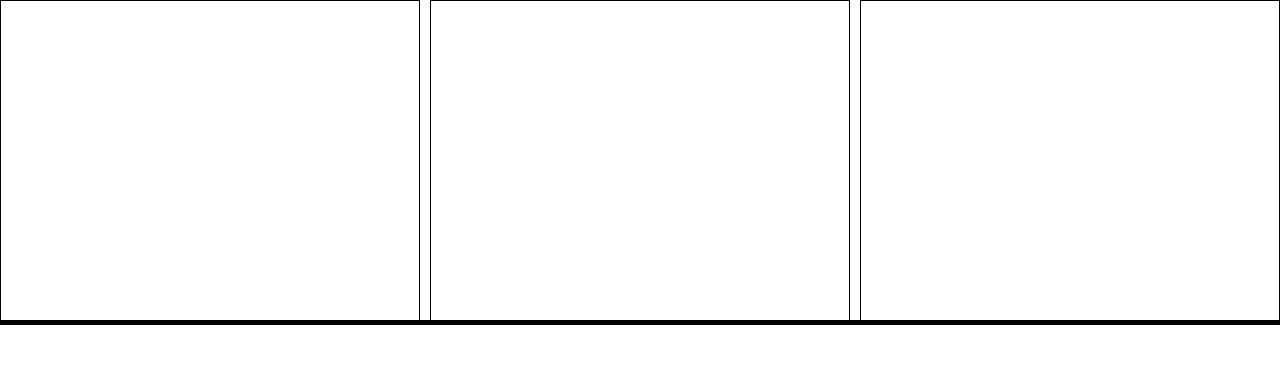
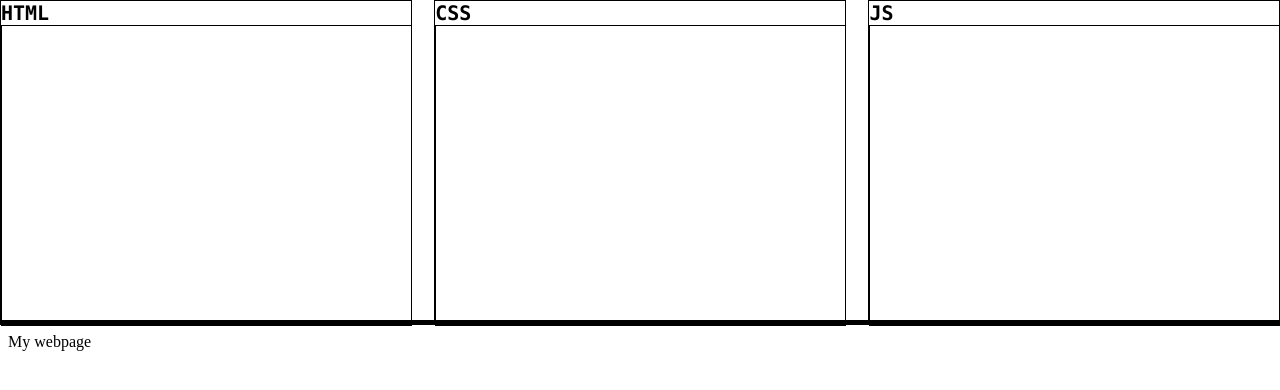
Before and after one commit to sklizkiygad/craftcode, a React (Create React App) app: page / in a window 1280 px wide. Shown: the top 390 px of the page. Built offline with nearby package versions, Linux system fonts and the light colour scheme.

Commit message:
start iframe

```diff
--- a/package.json
+++ b/package.json
@@ -1,5 +1,4 @@
 {
-  "homepage": "http://sklizkiygad.github.io/craftcode",
   "name": "craftcode",
   "version": "0.1.0",
   "private": true,
--- a/src/components/CssEditor/CssEditor.js
+++ b/src/components/CssEditor/CssEditor.js
@@ -4,6 +4,8 @@ import './CssEditor.css';
 const CssEditor = () => {
     return (
         <div className="css-editor editor">
+            <h4 className="editor__heading">CSS</h4>
+            <div className="editor__content" contentEditable/>
 
         </div>
     );
--- a/src/components/HtmlEditor/HtmlEditor.js
+++ b/src/components/HtmlEditor/HtmlEditor.js
@@ -4,11 +4,8 @@ import './HtmlEditor.css';
 const HtmlEditor = () => {
     return (
         <div className="html-editor editor" >
-
-
-
-
-
+            <h4 className="editor__heading">HTML</h4>
+            <div className="editor__content" contentEditable/>
         </div>
     );
 };
--- /dev/null
+++ b/src/components/IframeViewer/IframeViewer.css
@@ -0,0 +1,5 @@
+.iframe-viewer{
+    height: 100vh;
+    width: 100%;
+    border: none;
+}
--- /dev/null
+++ b/src/components/IframeViewer/IframeViewer.js
@@ -0,0 +1,20 @@
+import React from 'react';
+import './IframeViewer.css';
+
+const IframeViewer = ({htmlContent='',cssContent='',jsContent=''}) => {
+
+
+    const getBlobURL = (code, type) => {
+        const blob = new Blob([code], { type })
+        return URL.createObjectURL(blob)
+    }
+
+    console.log(getBlobURL('<p>My webpage</p>', 'text/html'))
+
+    return (
+        <iframe src={getBlobURL('<p>My webpage</p>', 'text/html')} className="iframe-viewer">
+        </iframe>
+    );
+};
+
+export default IframeViewer;
--- a/src/components/JsEditor/JsEditor.js
+++ b/src/components/JsEditor/JsEditor.js
@@ -5,7 +5,8 @@ import './JsEditor.css';
 const JsEditor = () => {
     return (
         <div className="js-editor editor">
-
+            <h4 className="editor__heading">JS</h4>
+            <div className="editor__content" contentEditable/>
         </div>
     );
 };
--- a/src/components/MainPageEditors/MainPageEditors.css
+++ b/src/components/MainPageEditors/MainPageEditors.css
@@ -1,9 +1,9 @@
 .main-page__editors{
     display: flex;
-    gap: 10px;
     height: 40vh;
     position: relative;
     padding-bottom: 5px;
+    justify-content: space-between;
 
 }
 
@@ -15,3 +15,16 @@
     position: absolute;
     bottom: 0;
 }
+.editor__content{
+    border: 1px solid black;
+    width: calc(100% - 11px);
+    max-width: calc(100% - 11px);
+    height: calc(100% - 31px);
+    padding: 5px;
+    outline: none;
+    overflow: auto;
+
+}
+.editor__heading{
+    font-size: 20px;
+}
--- a/src/components/css/style.css
+++ b/src/components/css/style.css
@@ -1,4 +1,5 @@
 *{
     margin: 0;
     padding: 0;
+    font-family: Consolas, serif ;
 }
--- a/src/pages/MainPage/MainPage.css
+++ b/src/pages/MainPage/MainPage.css
@@ -1,5 +1,6 @@
 .editor{
     border: 1px solid black;
+    max-width: 32%;
 
     height: 100%;
     flex: 0 1 33.33%;
--- a/src/pages/MainPage/MainPage.js
+++ b/src/pages/MainPage/MainPage.js
@@ -1,11 +1,19 @@
-import React from 'react';
+import React, {useState} from 'react';
 import './MainPage.css';
 import ResizeFunctions from "../../components/MainPageEditors/MainPageEditors";
+import IframeViewer from "../../components/IframeViewer/IframeViewer";
 
 const MainPage = () => {
+    const [htmlText,setHtmlText]=useState('');
+    const [cssText,setCssText]=useState('');
+    const [jsText,setJsText]=useState('');
+
+
+
     return (
         <div className="main-page">
                 <ResizeFunctions/>
+                <IframeViewer htmlContent={htmlText} cssContent={cssText} jsContent={jsText}/>
         </div>
     );
 };
--- a/src/router/router.js
+++ b/src/router/router.js
@@ -1,5 +1,5 @@
 import React from "react";
-import {createBrowserRouter,createRoutesFromElements,Route} from "react-router-dom";
+import {createBrowserRouter} from "react-router-dom";
 import MainPage from "../pages/MainPage/MainPage";
 
 import LoginPage from "../pages/LoginPage/LoginPage";
```
